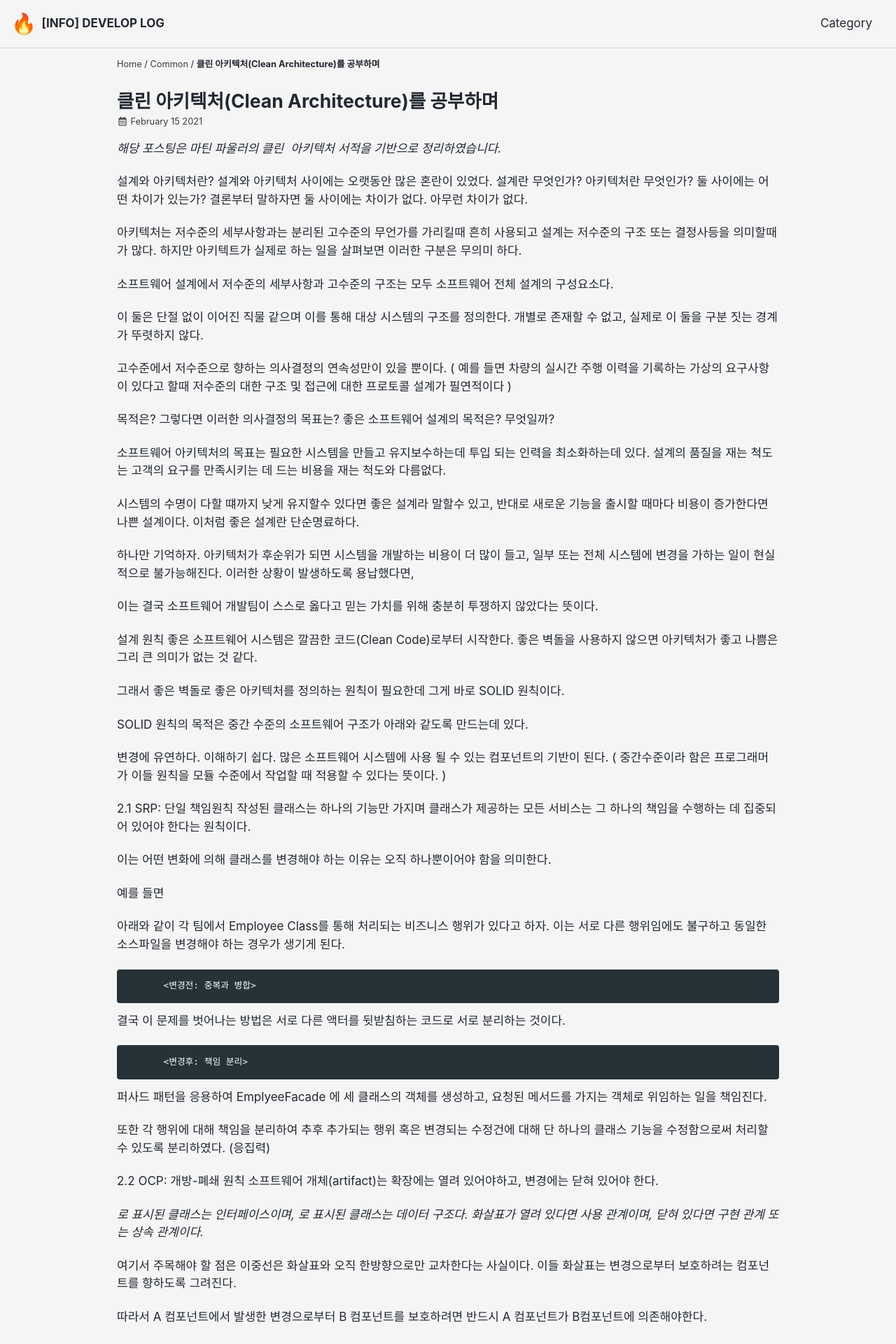
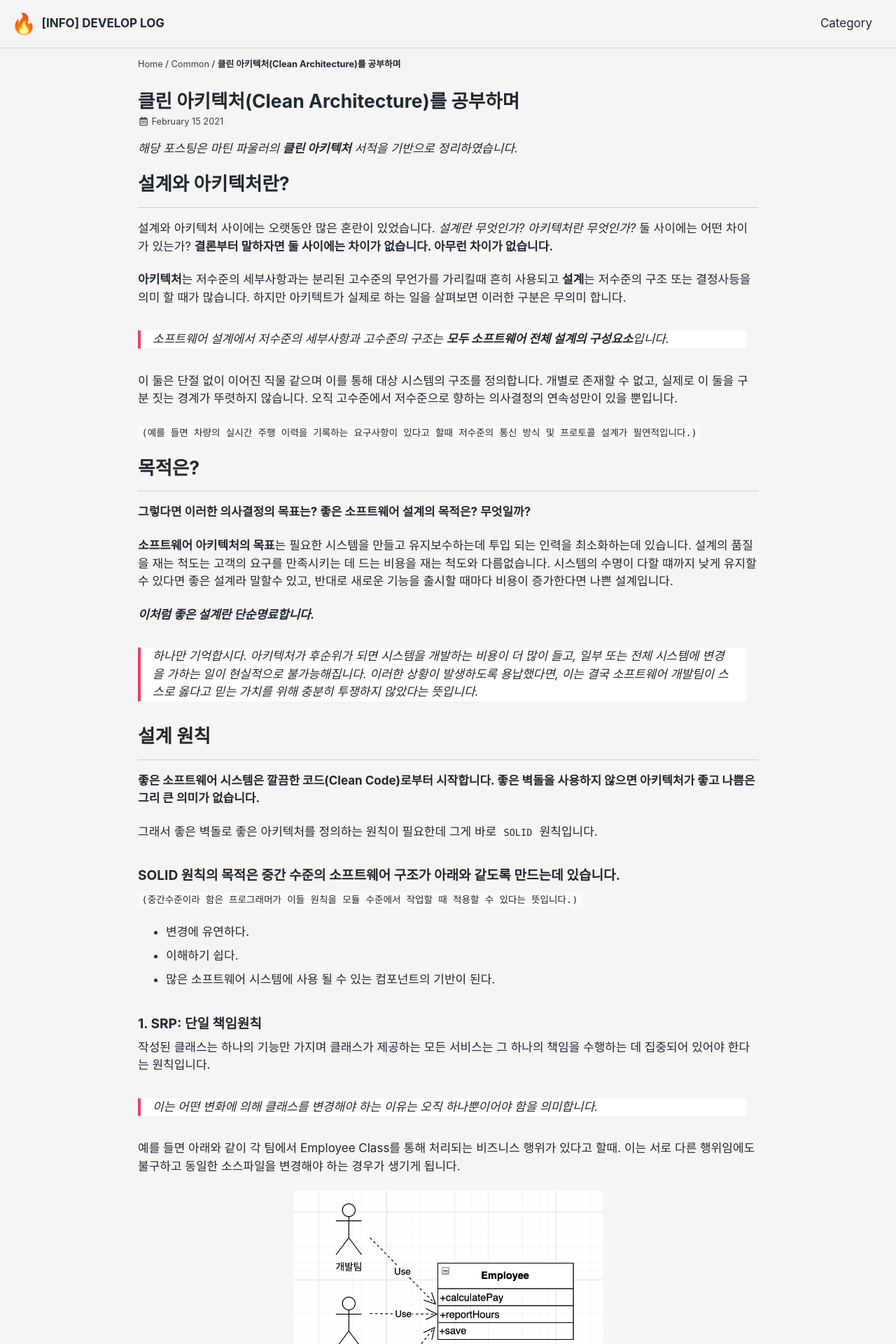
Before and after one commit to gocheat/gocheat.github.io, a Jekyll site: the page built from _posts/2021-02-17-clean-arc.md, in a window 1280 px wide. Shown: the top 1920 px of the page at 70% size. Built offline with Jekyll 4.4.1, drawn with Linux system fonts in a browser that asks for light colours; cached includes are drawn as plain includes; some web fonts are replaced; comment, search, counter and statistics services are not loaded; some of the changed text lies outside the part shown.

Commit message:
클린아키텍처 포스트 등록

````diff
--- a/_posts/2021-02-17-clean-arc.md
+++ b/_posts/2021-02-17-clean-arc.md
@@ -6,179 +6,175 @@
 categories: common
 ---
 
-_해당 포스팅은 마틴 파울러의 `클린 아키텍처` 서적을 기반으로 정리하였습니다._
+_해당 포스팅은 마틴 파울러의 **클린 아키텍처** 서적을 기반으로 정리하였습니다._
 
-설계와 아키텍처란?
-설계와 아키텍처 사이에는 오랫동안 많은 혼란이 있었다. 설계란 무엇인가? 아키텍처란 무엇인가? 둘 사이에는 어떤 차이가 있는가? 결론부터 말하자면 둘 사이에는 차이가 없다. 아무런 차이가 없다.
+# 설계와 아키텍처란?
+---
+설계와 아키텍처 사이에는 오랫동안 많은 혼란이 있었습니다. _설계란 무엇인가?_ _아키텍처란 무엇인가?_ 둘 사이에는 어떤 차이가 있는가? **결론부터 말하자면 둘 사이에는 차이가 없습니다. 아무런 차이가 없습니다.**
 
-아키텍처는 저수준의 세부사항과는 분리된 고수준의 무언가를 가리킬때 흔히 사용되고 설계는 저수준의 구조 또는 결정사등을 의미할때가 많다. 하지만 아키텍트가 실제로 하는 일을 살펴보면 이러한 구분은 무의미 하다.
+**아키텍처**는 저수준의 세부사항과는 분리된 고수준의 무언가를 가리킬때 흔히 사용되고 **설계**는 저수준의 구조 또는 결정사등을 의미 할 때가 많습니다. 하지만 아키텍트가 실제로 하는 일을 살펴보면 이러한 구분은 무의미 합니다.
 
-소프트웨어 설계에서 저수준의 세부사항과 고수준의 구조는 모두 소프트웨어 전체 설계의 구성요소다.
+> 소프트웨어 설계에서 저수준의 세부사항과 고수준의 구조는 **모두 소프트웨어 전체 설계의 구성요소**입니다.
 
-이 둘은 단절 없이 이어진 직물 같으며 이를 통해 대상 시스템의 구조를 정의한다. 개별로 존재할 수 없고, 실제로 이 둘을 구분 짓는 경계가 뚜렷하지 않다.
+이 둘은 단절 없이 이어진 직물 같으며 이를 통해 대상 시스템의 구조를 정의합니다. 개별로 존재할 수 없고, 실제로 이 둘을 구분 짓는 경계가 뚜렷하지 않습니다.
+오직 고수준에서 저수준으로 향하는 의사결정의 연속성만이 있을 뿐입니다.
 
-고수준에서 저수준으로 향하는 의사결정의 연속성만이 있을 뿐이다.
-( 예를 들면 차량의 실시간 주행 이력을 기록하는 가상의 요구사항이 있다고 할때 저수준의 대한 구조 및 접근에 대한 프로토콜 설계가 필연적이다 )
+`(예를 들면 차량의 실시간 주행 이력을 기록하는 요구사항이 있다고 할때 저수준의 통신 방식 및 프로토콜 설계가 필연적입니다.)`
+
+# 목적은?
+---
+**그렇다면 이러한 의사결정의 목표는? 좋은 소프트웨어 설계의 목적은? 무엇일까?**
+
+**소프트웨어 아키텍처의 목표**는 필요한 시스템을 만들고 유지보수하는데 투입 되는 인력을 최소화하는데 있습니다. 설계의 품질을 재는 척도는 고객의 요구를 만족시키는 데 드는 비용을 재는 척도와 다름없습니다.
+시스템의 수명이 다할 떄까지 낮게 유지할수 있다면 좋은 설계라 말할수 있고, 반대로 새로운 기능을 출시할 때마다 비용이 증가한다면 나쁜 설계입니다.
+
+**_이처럼 좋은 설계란 단순명료합니다._**
 
 
-목적은?
-그렇다면 이러한 의사결정의 목표는? 좋은 소프트웨어 설계의 목적은?  무엇일까?
+> 하나만 기억합시다. 아키텍처가 후순위가 되면 시스템을 개발하는 비용이 더 많이 들고, 일부 또는 전체 시스템에 변경을 가하는 일이 현실적으로 불가능해집니다. 이러한 상황이 발생하도록 용납했다면, 이는 결국 소프트웨어 개발팀이 스스로 옳다고 믿는 가치를 위해 충분히 투쟁하지 않았다는 뜻입니다.
 
-소프트웨어 아키텍처의 목표는 필요한 시스템을 만들고 유지보수하는데 투입 되는 인력을 최소화하는데 있다. 설계의 품질을 재는 척도는 고객의 요구를 만족시키는 데 드는 비용을 재는 척도와 다름없다.
+# 설계 원칙
+---
+**좋은 소프트웨어 시스템은 깔끔한 코드(Clean Code)로부터 시작합니다. 좋은 벽돌을 사용하지 않으면 아키텍처가 좋고 나쁨은 그리 큰 의미가 없습니다.**
 
-시스템의 수명이 다할 떄까지 낮게 유지할수 있다면 좋은 설계라 말할수 있고, 반대로 새로운 기능을 출시할 때마다 비용이 증가한다면 나쁜 설계이다. 이처럼 좋은 설계란 단순명료하다.
+그래서 좋은 벽돌로 좋은 아키텍처를 정의하는 원칙이 필요한데 그게 바로 `SOLID` 원칙입니다.
+
+### SOLID 원칙의 목적은 중간 수준의 소프트웨어 구조가 아래와 같도록 만드는데 있습니다.
+`(중간수준이라 함은 프로그래머가 이들 원칙을 모듈 수준에서 작업할 때 적용할 수 있다는 뜻입니다.)`
+
+- 변경에 유연하다.
+- 이해하기 쉽다.
+- 많은 소프트웨어 시스템에 사용 될 수 있는 컴포넌트의 기반이 된다.
+
+
+### 1. SRP: 단일 책임원칙
+작성된 클래스는 하나의 기능만 가지며 클래스가 제공하는 모든 서비스는 그 하나의 책임을 수행하는 데 집중되어 있어야 한다는 원칙입니다.
+
+> 이는 어떤 변화에 의해 클래스를 변경해야 하는 이유는 오직 하나뿐이어야 함을 의미합니다.
+
+예를 들면  아래와 같이 각 팀에서 Employee Class를 통해 처리되는 비즈니스 행위가 있다고 할때. 이는 서로 다른 행위임에도 불구하고 동일한 소스파일을 변경해야 하는 경우가 생기게 됩니다.
+
+![<TechnicalDebt - 변경전: 중복과 병합>](/assets/images/2021-02-17-clean-arc/srp-1.png){: width="50%"}{: .center}
+**<변경전: 중복과 병합>**
+{: .text-center}
+
+결국 이 문제를 벗어나는 방법은 서로 다른 액터를 뒷받침하는 코드로 서로 분리하는 것입니다.
+
+![<TechnicalDebt - 변경전: 중복과 병합>](/assets/images/2021-02-17-clean-arc/srp-2.png){: .center}
+**<변경후: 책임 분리>**
+{: .text-center}
+
+
+퍼사드 패턴을 응용하여 EmplyeeFacade 클래스는 세 클래스의 객체를 생성하고, 요청된 메서드를 처리하는 객체로 위임하는 일을 책임지고 있습니다.
+
+또한 각 행위에 대해 책임을 분리하여 추후 추가되는 행위 혹은 변경되는 수정건에 대해 단 하나의 클래스 기능을 수정함으로써 처리할 수 있도록 분리하였습니다. **(응집력)**
+
+### 2. OCP: 개방-폐쇄 원칙
+소프트웨어 개체(artifact)는 확장에는 열려 있어야하고, 변경에는 닫혀 있어야 합니다.
+
+![<TechnicalDebt - 개방-폐쇄>](/assets/images/2021-02-17-clean-arc/ocp.png){: .center}
+
+`<I>`로 표시된 클래스는 인터페이스이며, `<DS>` 로 표시된 클래스는 데이터 구조다. 화살표가 열려 있다면 사용 관계이며, 닫혀 있다면 구현 관계 또는 상속 관계입니다.
+
+여기서 주목해야 할 점은 이중선은 화살표와 오직 한방향으로만 교차한다는 사실입니다. 이들 화살표는 변경으로부터 보호하려는 컴포넌트를 향하도록 그려집니다.
+
+>따라서 A컴포넌트에서 발생한 변경으로부터 B컴포넌트를 보호하려면 반드시 A컴포넌트가 B컴포넌트에 의존해야 한다.( A -> B )
+
+보호의 계층구조가 **'수준(Level)'** 이라는 개념을 바탕으로 어떻게 생성되는지 주목합시다. **Interactor**는 가장 높은 수준의 개념이며, 따라서 최고의 보호를 받습니다.
+
+**View**는 가장 낮은 수준의 개념 중 하나이며, 따라서 거의 보호를 받지 못합니다. **Presenter**는 **View** 보다는 높고 **Controlle**r나 **Inteactor**보다는 낮은 수준에 위치합니다.
+
+이렇듯 기능이 `어떻게`, `왜`, `언제` 발생하는지에 따라서 기능을 분리하며, 분리한 기능을 컴포넌트의 계층구조로 조직화 합니다.
+
+결론적으로 **OCP의 목표**는 시스템을 확장하기 쉬운 동시에 변경으로 인해 시스템이 너무 많은 영향을 받지 않도록 하는데 목적이 있습니다.
+
+이러한 목적을 달성하려면 시스템을 컴포넌트 단위로 분리하고 저수준 컴포넌트에서 발생한 변경으로부터 고수준 컴포넌트를 보호할 수 있는 형태의 계층 구조가 만들어지도록 해야 합니다.
+
+### 3. LSP: 리스코프 치환 법칙
+상위 타입의 객체를 하위 타입의 객체로 치환해도 상위 타입을 사용하는 프로그램은 정상적으로 동작해야 합니다.
+
+_⚠ 이 원칙이 지향하는 것은 하위클래스가 상위 클래스의 자리를 에러 없이 맡을 수 있는지 확인하는 것입니다._
+
+```
+S타입의 객체 o1 각각에 대응하는 T타입 객체 o2가 있고,
+T타입을 이용해서 정의한 모든 프로그램 P 에서 o2의 자리에 o1을 치환하더라도 P의 행위가 변하지 않는다면,
+S는 T의 하위 타입이다.
+```
+
+
+라이센스 비용을 계산하는 Billing 애플리케이션이 있다고 가정하겠습니다.
+![<TechnicalDebt - 개방-폐쇄>](/assets/images/2021-02-17-clean-arc/lsp.png){: .center}
+
+Billing 애플리케이션의 행위가 **License** 하위의 타입 중 무엇을 사용하는지에 전혀 의존하지 않으며, 이들 하위 타입은 모두 **License** 타입을 치환할 수 있는 것을 볼 수 있습니다.
+
+#### **정사각형/직사각형 문제**
+
+![<TechnicalDebt - 개방-폐쇄>](/assets/images/2021-02-17-clean-arc/lsp-2.png){: .center}
+
+**Square** 은 **Rectangle**의 하위타입으로 적합하지 않음을 보여줍니다.
+
+**Rectangle**의 높이와 너비는 서로 독립적으로 변경될 수 있는 반면, **Square**의 높이와 너비는 반드시 함께 변경되기 때문입니다.
 
 
 
-하나만 기억하자. 아키텍처가 후순위가 되면 시스템을 개발하는 비용이 더 많이 들고, 일부 또는 전체 시스템에 변경을 가하는 일이 현실적으로 불가능해진다. 이러한 상황이 발생하도록 용납했다면,
+### 4 ISP: 인터페이스 분리 원칙
+어떤 클래스를 인터페이스를 사용하여 구현할 때 사용하지 않는 메소드를 가지고 있는 인터페이스에 의존하게 하지 말아야 합니다.
+따라서 클래스가 사용하는 기능만 제공하도록 인터페이스를 분리하는 것이 중요합니다.
 
-이는 결국 소프트웨어 개발팀이 스스로 옳다고 믿는 가치를 위해 충분히 투쟁하지 않았다는 뜻이다.
+> 하나의 일반적인 인터페이스보다는, 여러 개의 구체적인 인터페이스가 낫습니다.
 
-설계 원칙
-좋은 소프트웨어 시스템은 깔끔한 코드(Clean Code)로부터 시작한다. 좋은 벽돌을 사용하지 않으면 아키텍처가 좋고 나쁨은 그리 큰 의미가 없는 것 같다.
+다수의 사용자가 OPS 클래스의 오퍼레이션을 사용한다고 가정해봅시다.
+**![<TechnicalDebt - 개방-폐쇄>](/assets/images/2021-02-17-clean-arc/isp-1.png){: .center}**
 
-그래서 좋은 벽돌로 좋은 아키텍처를 정의하는 원칙이 필요한데 그게 바로 SOLID 원칙이다.
-
-SOLID 원칙의 목적은 중간 수준의 소프트웨어 구조가 아래와 같도록 만드는데 있다.
-
-변경에 유연하다.
-이해하기 쉽다.
-많은 소프트웨어 시스템에 사용 될 수 있는 컴포넌트의 기반이 된다.
-( 중간수준이라 함은 프로그래머가 이들 원칙을 모듈 수준에서 작업할 때 적용할 수 있다는 뜻이다. )
-
-2.1 SRP: 단일 책임원칙
-작성된 클래스는 하나의 기능만 가지며 클래스가 제공하는 모든 서비스는 그 하나의 책임을 수행하는 데 집중되어 있어야 한다는 원칙이다.
-
-이는 어떤 변화에 의해 클래스를 변경해야 하는 이유는 오직 하나뿐이어야 함을 의미한다.
+User1은 op1, User2는 op2, User3는 op3만을 사용합니다. User1에서는 전혀 사용하지도 않는 op2와 op3 메서드에 의존하게 됩니다.
+**때문에 op2의 소스코드가 변경되면 User1도 다시 컴파일 한 후 새로 배포해야 합니다.**
 
 
+이러한 문제는 오퍼레이션을 인터페이스 단위로 분리하면 해결할 수 있습니다.
 
-예를 들면
+![<TechnicalDebt - 개방-폐쇄>](/assets/images/2021-02-17-clean-arc/isp-2.png){: .center}
 
-아래와 같이 각 팀에서 Employee Class를 통해 처리되는 비즈니스 행위가 있다고 하자. 이는 서로 다른 행위임에도 불구하고 동일한 소스파일을 변경해야 하는 경우가 생기게 된다.
+User1의 소스코드는 U1Ops와 op1에는 의존하지만 OPS에는 의존하지 않게 됩니다. 따라서 OPS에서 발생한 변경이 User1과는 전혀 관계 없는 변경이 됩니다.
 
+사실 위에 사례는 언어타입에 의존합니다. 정적 타입 언어는 사용자가 **import, include** 와 같은 타입 선언문을 사용하도록 강제합니다. 이처럼 소스 코드에 포함된 선언문으로 인해 소스 코드 의존성이 발생하고,
 
+이로 인해 재컴파일 또는 배포가 강제되는 상황이 무조건 초래됩니다. `(동적 타입 언어에서는 선언문이 존재하지 않아 소스 코드 의존성이 아예 필요 없으며, 재컴파일 재배포가 필요 없습니다. 단 런타임에 추론은 발생)`
 
-           <변경전: 중복과 병합>
+이러한 사실로 인해 ISP가 아키텍처가 아닌 언어와 관련된 문제라고 결론내릴 여지가 있습니다.
 
-결국 이 문제를 벗어나는 방법은 서로 다른 액터를 뒷받침하는 코드로 서로 분리하는 것이다.
+### 5 DIP: 의존성 역전 원칙
+의존성 역전 원칙에서 말하는 **유연성이 극대화된 시스템**이란 소스 코드 의존성이 추상에 의존하여 구체에는 의존하지 않는 시스템입니다.
 
+우리가 의존하지 않도록 피하고자 하는 것은 바로 변동성이 큰 구체적인 요소입니다. 그리고 이 구체적인 요소는 우리가 열심히 개발하는 중이라 자주 변경될 수 밖에 없는 모듈들입니다.
 
+인터페이스는 구현체보다 변동성이 낮습니다. **그래서 실제로 뛰어난 소프트웨어 설계자와 아키텍트라면 인터페이스의 변동성을 낮추기 위해 애를 씁니다.**
 
-           <변경후: 책임 분리>
+> 인터페이스를 변경하지 않고도 구현체에 기능을 추가할 수 있는 방법을 찾기 위해 노력합니다. 이는 소프트웨어 설계의 기본입니다.
 
-퍼사드 패턴을 응용하여 EmplyeeFacade 에 세 클래스의 객체를 생성하고, 요청된 메서드를 가지는 객체로 위임하는 일을 책임진다.
+즉, 안정된 소프트웨어 아키텍처란 변동성이 큰 구현체에 의존하는 일은 지양하고, 안정된 추상 인터페이스를 선호하는 아키텍처라는 뜻입니다. 아래는 매우 구체적인 코딩 실전법으로 요약 하였습니다.
 
-또한 각 행위에 대해 책임을 분리하여 추후 추가되는 행위 혹은 변경되는 수정건에 대해 단 하나의 클래스 기능을 수정함으로써 처리할 수 있도록 분리하였다. (응집력)
+- 변동성이 큰 구체 클래스를 참조하지 말라
+- 변동성이 큰 구체 클래스로부터 파생하지 말라
+- 구체 함수를 오버라이드 하지 말라 `( golang 에서는 embedded )`
+- 구체적이며 변동성이 크다면 절대로 그 이름을 언급하지 말라
 
+![<TechnicalDebt - 개방-폐쇄>](/assets/images/2021-02-17-clean-arc/dip.png){: .center}
 
+**Application**은 **ServiceFactory** 인터페이스의 makeSvc 메서드를 호출합니다. 이 메서드는 **ServiceFactoryImpl**에서 구현됩니다.
 
-2.2 OCP: 개방-폐쇄 원칙
-소프트웨어 개체(artifact)는 확장에는 열려 있어야하고, 변경에는 닫혀 있어야 한다.
+그리고 **ServiceFactoryImpl** 구현체가 **ConcreteImpl**의 인스턴스를 생성한 후, Service 타입으로 반환합니다.
 
+위의 그림은 아키텍처 경계를 의미하며 곡선은 구체적인 것들로부터 추상적인 것들을 분리합니다.
 
+**Service Interface(추상 컴포넌트)**는 애플리케이션의 모든 고수준 업무 규칙을 포함합니다. **Concrete Impl(구체 컴포넌트)**는 업무 규칙을 다루기 위한 필요한 모든 세부사항을 포함합니다.
 
-<I>로 표시된 클래스는 인터페이스이며, <DS> 로 표시된 클래스는 데이터 구조다. 화살표가 열려 있다면 사용 관계이며, 닫혀 있다면 구현 관계 또는 상속 관계이다.
+제어 흐름은 소스 코드 의존성과는 정반대 방향으로 곡선을 가로지른다는 점에 주목해야합니다.
+> 소스 코드 의존성은 제어 흐름과는 반대 방향으로 역전되며 이러한 이유로 이 원칙을 **의존성 역전(Dependency Inversion)**이라고 부릅니다.
 
-여기서 주목해야 할 점은 이중선은 화살표와 오직 한방향으로만 교차한다는 사실이다. 이들 화살표는 변경으로부터 보호하려는 컴포넌트를 향하도록 그려진다.
+# 마무리
+---
 
-따라서 A 컴포넌트에서 발생한 변경으로부터 B 컴포넌트를 보호하려면 반드시 A 컴포넌트가 B컴포넌트에 의존해야한다.
+클린 아키텍처를 공부하면서 사실 머리속으로는 알고 있었던 내용들이 많이 있었지만 구체적으로 설명을 하고자 할때는 굉장히 추상적이였는데 이번 계기로 정리가 되는 시간이였습니다.
 
-
-
-보호의 계층구조가 '수준(Level)' 이라는 개념을 바탕으로 어떻게 생성되는지 주목하자. Interactor(업무규칙) 은 가장 높은 수준의 개념이며, 따라서 최고의 보호를 받는다.
-
-View는 가장 낮은 수준의 개념 중 하나이며, 따라서 거의 보호를 받지 못한다. Presenter는 View 보다는 높고 Controller나 Inteactor보다는 낮은 수준에 위치한다.
-
-이렇듯 기능이 어떻게, 왜, 언제 발생하는지에 따라서 기능을 분리하과, 분리한 기능을 컴포넌트의 계층구조로 조직화한다.
-
-결론적으로 OCP의 목표는 시스템을 확장하기 쉬운 동시에 변경으로 인해 시스템이 너무 많은 영향을 받지 않도록 하는데 목적이 있다. 이러한 목적을 달성하려면 시스템을 컴포넌트 단위로 분리하고
-
-저수준 컴포넌트에서 발생한 변경으로부터 고수준 컴포넌트를 보호할 수 있는 형태의 계층 구조가 만들어지도록 해야 한다.
-
-
-
-2.3 LSP: 리스코프 치환 법칙
-상위 타입의 객체를 하위 타입의 객체로 치환해도 상위 타입을 사용하는 프로그램은 정상적으로 동작해야 한다.
-
-( 이 원칙이 지향하는 것은 하위클래스가 상위 클래스의 자리를 에러 없이 맡을 수 있는지 확인하는 것이다. )
-
-S타입의 객체 o1 각각에 대응하는 T타입 객체 o2가 있고, T타입을 이용해서 정의한 모든 프로그램 P 에서 o2의 자리에 o1을 치환하더라도 P의 행위가 변하지 않는다면, S는 T의 하위 타입이다.
-
-
-
-라이센스 비용을 계산하는 Billing 애플리케이션이 있다.
-
-Billing 애플리케이션의 행위가 License 하위의 타입 중 무엇을 사용하는지에 전혀 의존하지 않으며, 이들 하위 타입은 모두 License 타입을 치환할 수 있는 것을 볼 수 있다.
-
-
-
-정사각형/직사각형 문제
-
-
-Square 은 Rectangle의 하위타입으로 적합하지 않음을 보여준다.
-
-Rectangle 의 높이와 너비는 서로 독립적으로 변경될 수 있는 반면, Square의 높이와 너비는 반드시 함께 변경되기 때문이다.
-
-
-
-2.4 ISP: 인터페이스 분리 원칙
-어떤 클래스를 인터페이스를 사용하여 구현할 때 사용하지 않는 메소드를 가지고 있는 인터페이스에 의존하게 하지 말아야 한다.
-따라서 클래스가 사용하는 기능만 제공하도록 인터페이스를 분리하는 것이 중요하다.
-
-하나의 일반적인 인터페이스보다는, 여러 개의 구체적인 인터페이스가 낫다.
-
-
-
-
-
-다수의 사용자가 OPS 클래스의 오퍼레이션을 사용한다고 가정해보자.
-
-User1은 op1, User2는 op2, User3는 op3만을 사용한다. User1에서는 전혀 사용하지도 않는 op2와 op3 메서드에 의존하게 된다.
-
-이러한 의존성으로 op2의 소스코드가 변경되면 User1도 다시 컴파일 한 후 새로 배포해야 한다.
-
-
-
-이러한 문제는 오퍼레이션을 인터페이스 단위로 분리하면 해결할 수 있다.
-
-User1의 소스코드는 U1Ops와 op1에는 의존하지만 OPS에는 의존하지 않게 된다. 따라서 OPS에서 발생한 변경이 User1과는 전혀 관계 없는 변경이 된다.
-
-사실 위에 사례는 언어타입에 의존한다. 정적 타입 언어는 사용자가 import, include 와 같은 타입 선언문을 사용하도록 강제한다. 이처럼 소스 코드에 포함된 선언문으로 인해 소스 코드 의존성이 발생하고,
-
-이로 인해 재컴파일 또는 배포가 강제되는 상황이 무조건  초래된다. ( 동적 타입 언어에서는 선언문이 존재하지 않아 소스 코드 의존성이 아예 필요 없으며, 재컴파일 재배포가 필요 없다. 단 런타임에 추론이 발생 )
-
-이러한 사실로 인해 ISP가 아키텍처가 아닌 언어와 관련된 문제라고 결론내릴 여지가 있다.
-
-2.5 DIP: 의존성 역전 원칙
-의존성 역전 원칙에서 말하는 유연성이 극대화된 시스템이란 소스 코드 의존성이 추상에 의존하여 구체에는 의존하지 않는 시스템이다.
-
-우리가 의존하지 않도록 피하고자 하는 것은 바로 변동성이 큰 구체적인 요소이다. 그리고 이 구체적인 요소는 우리가 열심히 개발하는 중이라 자주 변경될 수 밖에 없는 모듈들이다.
-
-인터페이스는 구현체보다 변동성이 낮다. 그래서 실제로 뛰어난 소프트웨어 설계자와 아키텍트라면 인터페이스의 변동성을 낮추기 위해 애쓴다.
-
-인터페이스를 변경하지 않고도 구현체에 기능을 추가할 수 있는 방법을 찾기 위해 노력한다. 이는 소프트웨어 설계의 기본이다.
-
-
-
-즉, 안정된 소프트웨어 아키텍처란 변동성이 큰 구현체에 의존하는 일은 지양하고, 안정된 추상 인터페이스를 선호하는 아키텍처라는 뜻이다. 아래는 매우 구체적인 코딩 실전법으로 요약 하였다.
-
-변동성이 큰 구체 클래스를 참조하지 말라
-변동성이 큰 구체 클래스로부터 파생하지 말라
-구체 함수를 오버라이드 하지 말라 ( golang 에서는 embedded )
-구체적이며 변동성이 크다면 절대로 그 이름을 언급하지 말라
-
-
-Application은 ServiceFactory 인터페이스의 makeSvc 메서드를 호출한다. 이 메서드는 ServiceFactoryImpl에서 구현된다.
-
-그리고 ServiceFactoryImpl 구현체가 ConcreteImpl의 인스턴스를 생성한 후, Service 타입으로 반환한다.
-
-위의 그림은 아키텍처 경계를 의미하며 곡선은 구체적인 것들로부터 추상적인 것들을 분리한다.
-
-Service interace(추상 컴포넌트)는 애플리케이션의 모든 고수준 업무 규칙을 포함한다. Concrete Impl(구체 컴포넌트)는 업무 규칙을 다루기 위한 필요한 모든 세부사항을 포함한다.
-
-
-
-제어 흐름은 소스 코드 의존성과는 정반대 방향으로 곡선을 가로지른다는 점에 주목하자.
-
-소스 코드 의존성은 제어 흐름과는 반대 방향으로 역전되며 이러한 이유로 이 원칙을 의존성 역전(Dependency Inversion) 이라고 부른다.
+앞으로는 배워놓은 설계 원칙 논리적인 근거에 의한 설계 및 코드 구현을 할 수 있다는 자신감이 생긴것 같습니다.
+또한 단순히 학술적인 의미에서의 아키텍처 및 설계에서 그치지 않고 앞으로 접할 프로젝트에서도 많은 경험과 시행착오를 하는것이 중요하다고 생각이 들었습니다.
--- a/_sass/minimal-mistakes/_base.scss
+++ b/_sass/minimal-mistakes/_base.scss
@@ -14,6 +14,7 @@
   color: $text-color;
   font-family: $global-font-family;
   line-height: 1.5;
+  word-break: break-all;
 
   &.overflow--hidden {
     /* when primary navigation is visible, the content in the background won't scroll */
--- a/_sass/minimal-mistakes/_variables.scss
+++ b/_sass/minimal-mistakes/_variables.scss
@@ -154,9 +154,9 @@
 /*$right-sidebar-width-narrow: 200px !default;
 $right-sidebar-width: 300px !default;
 $right-sidebar-width-wide: 400px !default;*/
-$right-sidebar-width-narrow: 100px !default;
-$right-sidebar-width: 150px !default;
-$right-sidebar-width-wide: 200px !default;
+$right-sidebar-width-narrow: 150px !default;
+$right-sidebar-width: 180px !default;
+$right-sidebar-width-wide: 300px !default;
 
 /*
    Other
````
Also changed, not shown: _posts/2021-02-07-envoy-proxy-lb.md (+2 -1 lines), _posts/2021-02-13-toy-bible.md (+9 -3 lines), assets/images/2021-02-17-clean-arc/dip.png (added), assets/images/2021-02-17-clean-arc/isp-1.png (added), assets/images/2021-02-17-clean-arc/isp-2.png (added), assets/images/2021-02-17-clean-arc/lsp-2.png (added), assets/images/2021-02-17-clean-arc/lsp.png (added), assets/images/2021-02-17-clean-arc/ocp.png (added), assets/images/2021-02-17-clean-arc/srp-1.png (added), assets/images/2021-02-17-clean-arc/srp-2.png (added).
